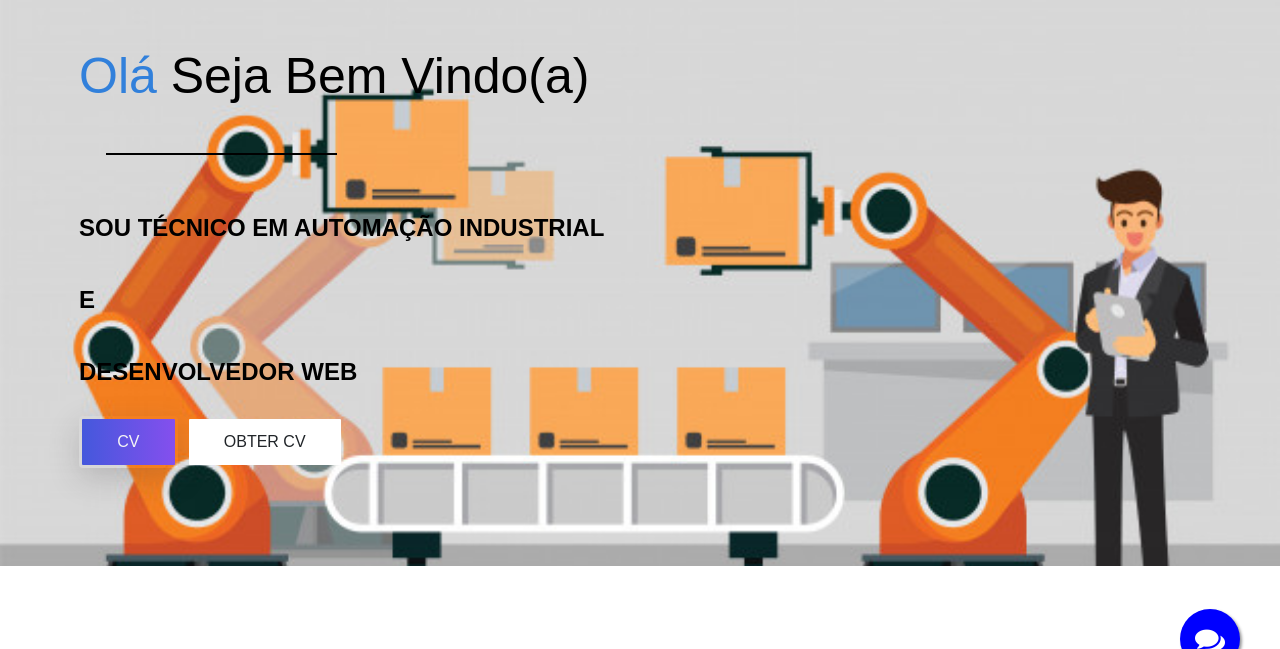
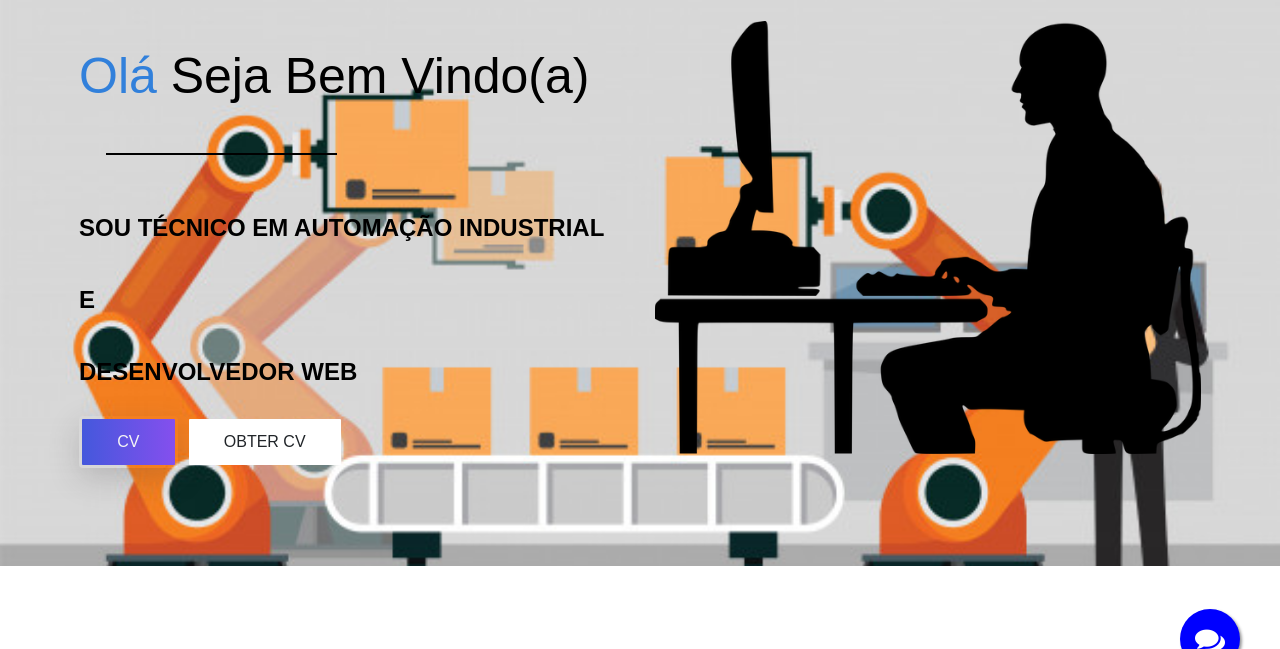
Before and after one commit to jhony2488/Personal-Website, a plain HTML site: page index.html in a window 1280 px wide. Shown: the part 91-740 px from the top of the page. Drawn offline with Linux system fonts and the light colour scheme.

Commit message:
Update index.html

```diff
--- a/index.html
+++ b/index.html
@@ -88,7 +88,7 @@
                             </div>
                         </div>
                     </div>
-                    <div class="col-lg-6 col-md-9 banner-image" style="visibility: hidden;" id="imagem-invi">
+                    <div class="col-lg-6 col-md-9 banner-image"  id="imagem-invi">
                         <img src="./img/banner/banner4.png" alt="banner-img" class="img-fluid">
                     </div>
                 </div>
```
